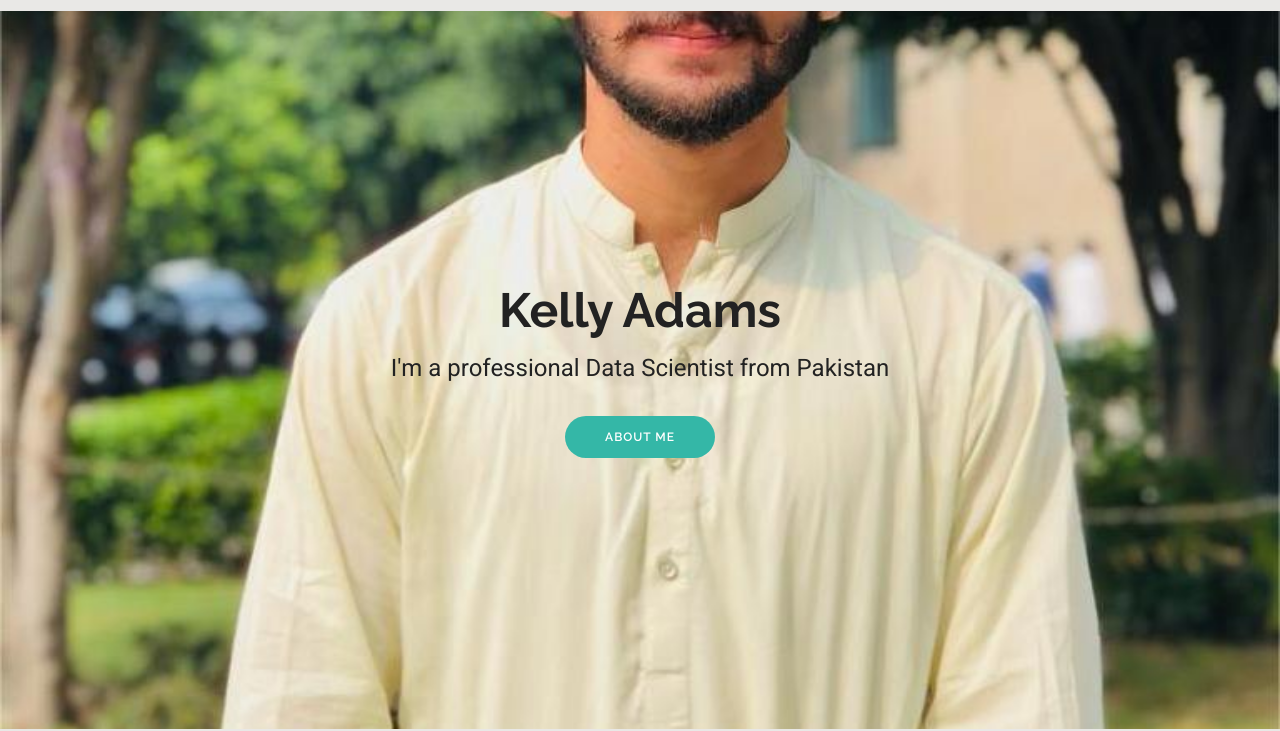
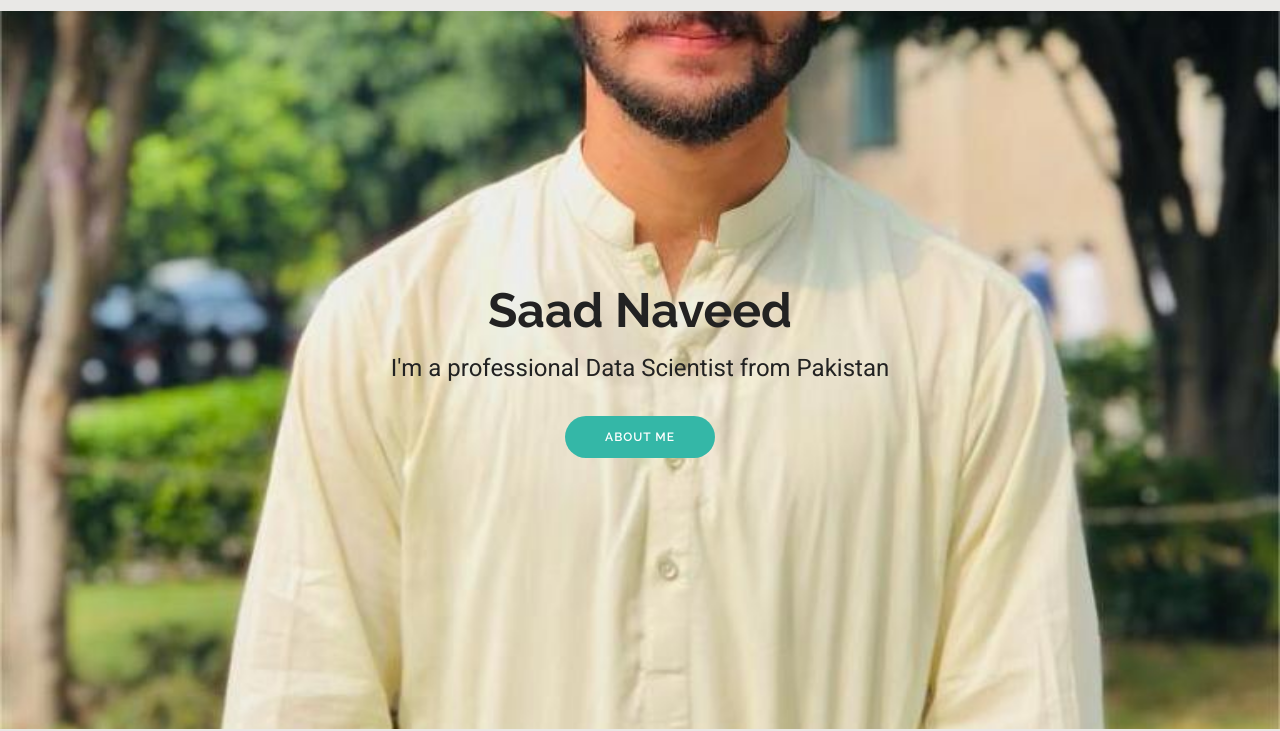
Before and after one commit to saadnaveeddev/my-resume, a plain HTML site: page index.html in a window 1280 px wide. Shown: the part 72-803 px from the top of the page. Drawn offline with Linux system fonts and the light colour scheme.

Commit message:
Update index.html

```diff
--- a/index.html
+++ b/index.html
@@ -96,7 +96,7 @@
       <div class="container text-center" data-aos="zoom-out" data-aos-delay="100">
         <div class="row justify-content-center">
           <div class="col-lg-8">
-            <h2>Kelly Adams</h2>
+            <h2>Saad Naveed</h2>
             <p>I'm a professional Data Scientist from Pakistan</p>
             <a href="about.html" class="btn-get-started">About Me</a>
           </div>
```
